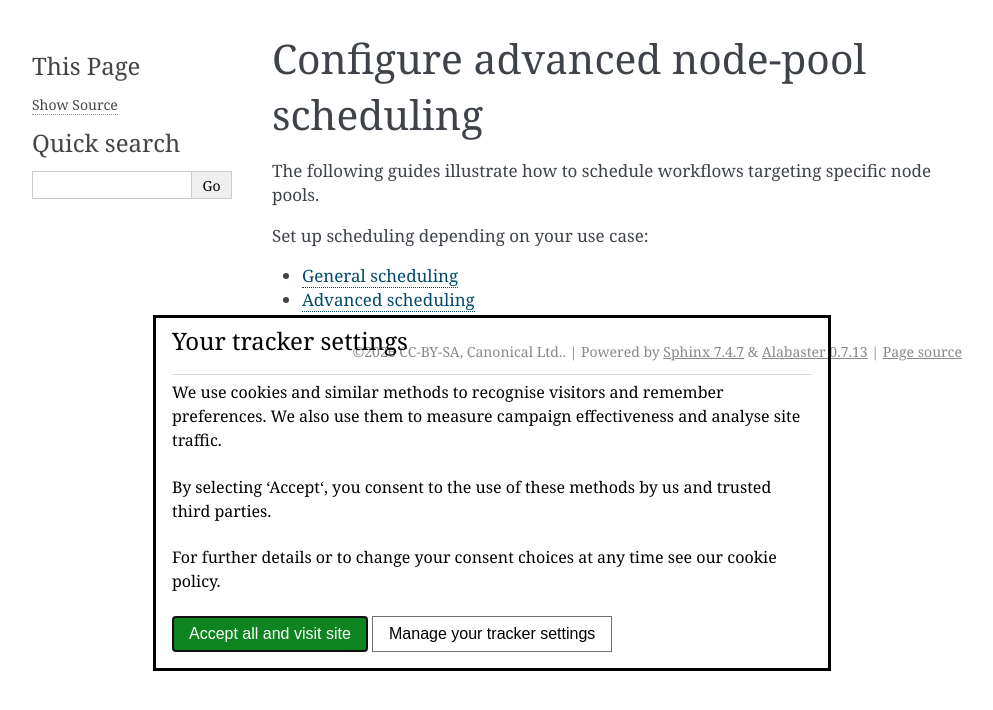
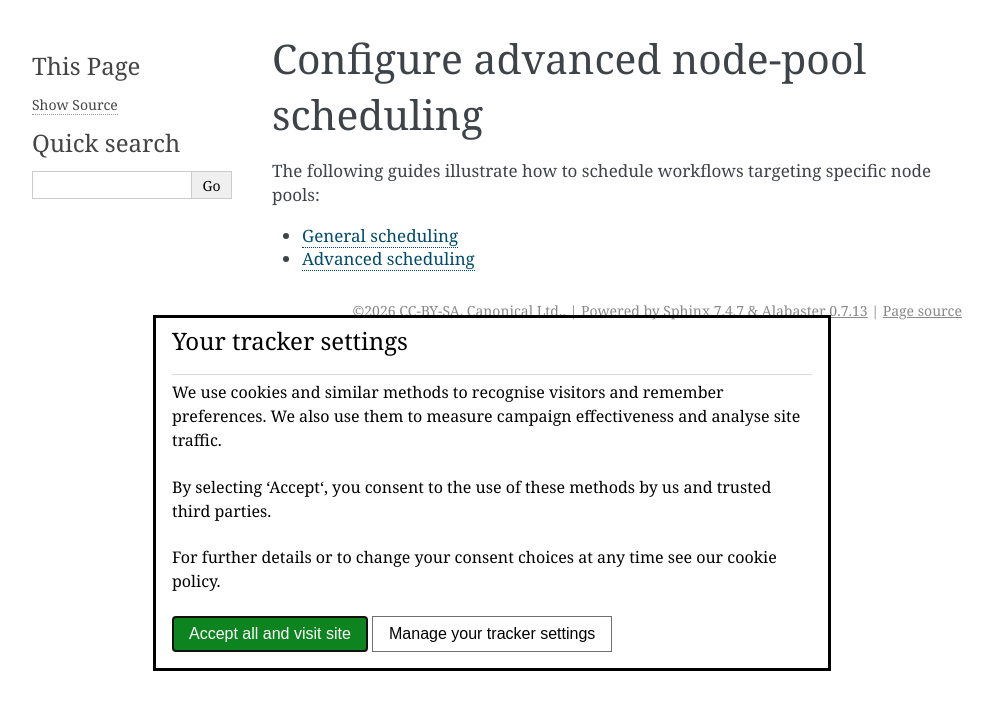
Before and after one commit to canonical/charmed-kubeflow-documentation, a Sphinx documentation site: the page built from docs/how-to/use/configure-advanced-scheduling/index.rst, in a window 1280 px wide. Shown: the top 710 px of the page, without its empty margins (148-1141 px from the left). Built offline with Sphinx 7.4.7, drawn with Linux system fonts in a browser that asks for light colours.

Commit message:
docs: fixed content as per review comments - part 2

```diff
--- a/docs/how-to/install/install-for-advanced-scheduling.rst
+++ b/docs/how-to/install/install-for-advanced-scheduling.rst
@@ -38,6 +38,8 @@ Follow the same requirements as in the desired installation method among the oth
 ---------
 Procedure
 ---------
+
+Take the follwing steps in the same order.
 
 ~~~~~~~~~~~~~~~~~~~~~~~~~~~~~~~~~~~~~~~~~~~~~~~~~~~~~~~~~~~~~~~~~~~~~~~~~~~~~~~
 Step 1: label and taint your node pools
@@ -94,7 +96,7 @@ Label and taint node pools as described above for option 1 but with the followin
 Step 2: set up your Juju controller
 ~~~~~~~~~~~~~~~~~~~~~~~~~~~~~~~~~~~~~~~~~~~~~~~~~~~~~~~~~~~~~~~~~~~~~~~~~~~~~~~
 
-No additional, specific precautions required.
+For bootstrapping instructions, see `Get started with Juju <https://documentation.ubuntu.com/juju/latest/tutorial/>`_. No additional, specific precautions are required.
 
 ~~~~~~~~~~~~~~~~~~~~~~~~~~~~~~~~~~~~~~~~~~~~~~~~~~~~~~~~~~~~~~~~~~~~~~~~~~~~~~~
 Step 3: set up a former `namespace-node-affinity-operator`
--- a/docs/how-to/use/configure-advanced-scheduling/index.rst
+++ b/docs/how-to/use/configure-advanced-scheduling/index.rst
@@ -3,9 +3,7 @@
 Configure advanced node-pool scheduling
 =======================================
 
-The following guides illustrate how to schedule workflows targeting specific node pools.
-
-Set up scheduling depending on your use case:
+The following guides illustrate how to schedule workflows targeting specific node pools:
 
 .. toctree::
     :maxdepth: 1
--- a/docs/how-to/use/index.rst
+++ b/docs/how-to/use/index.rst
@@ -7,7 +7,7 @@ The following guides cover common tasks and use cases for using Charmed Kubeflow
 
 .. note:: This content is intended for end users.
 
-Set up scheduling depending on your use case:
+Control scheduling:
 
 .. toctree::
     :maxdepth: 1
```
